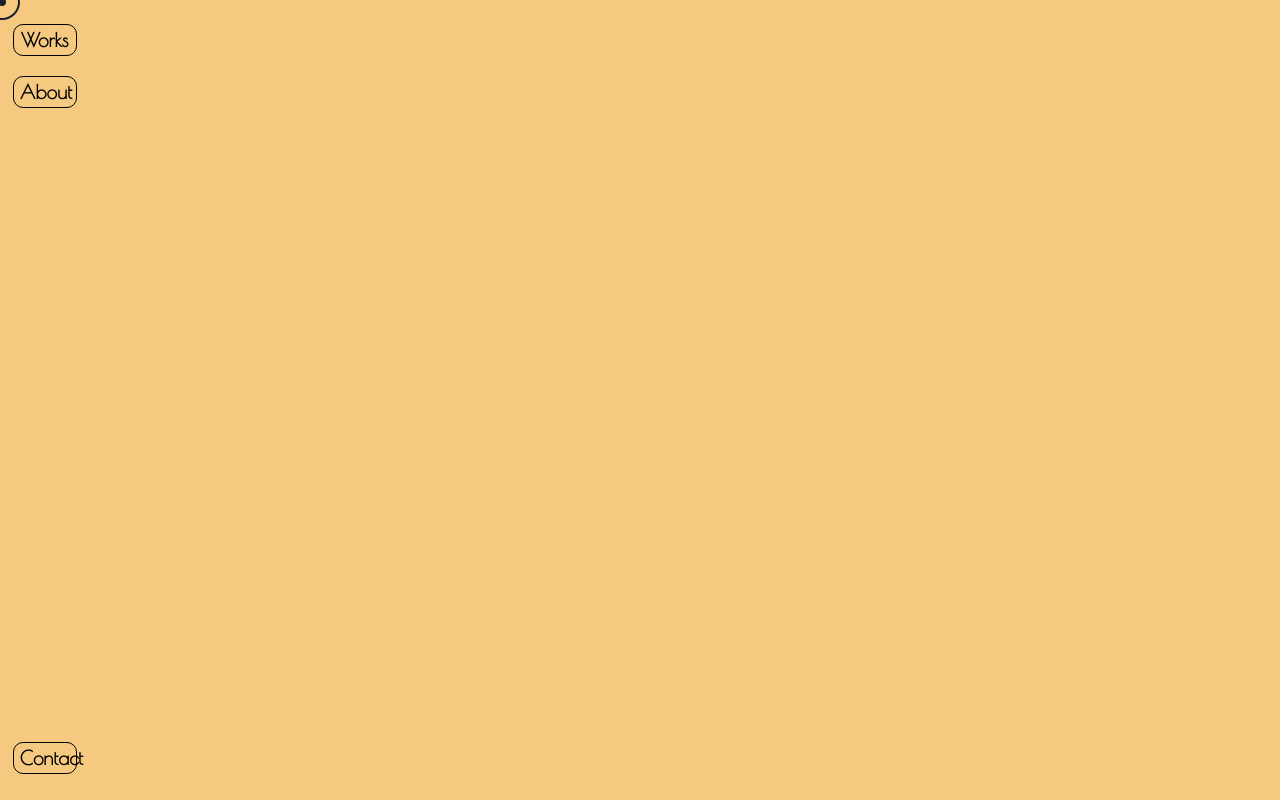
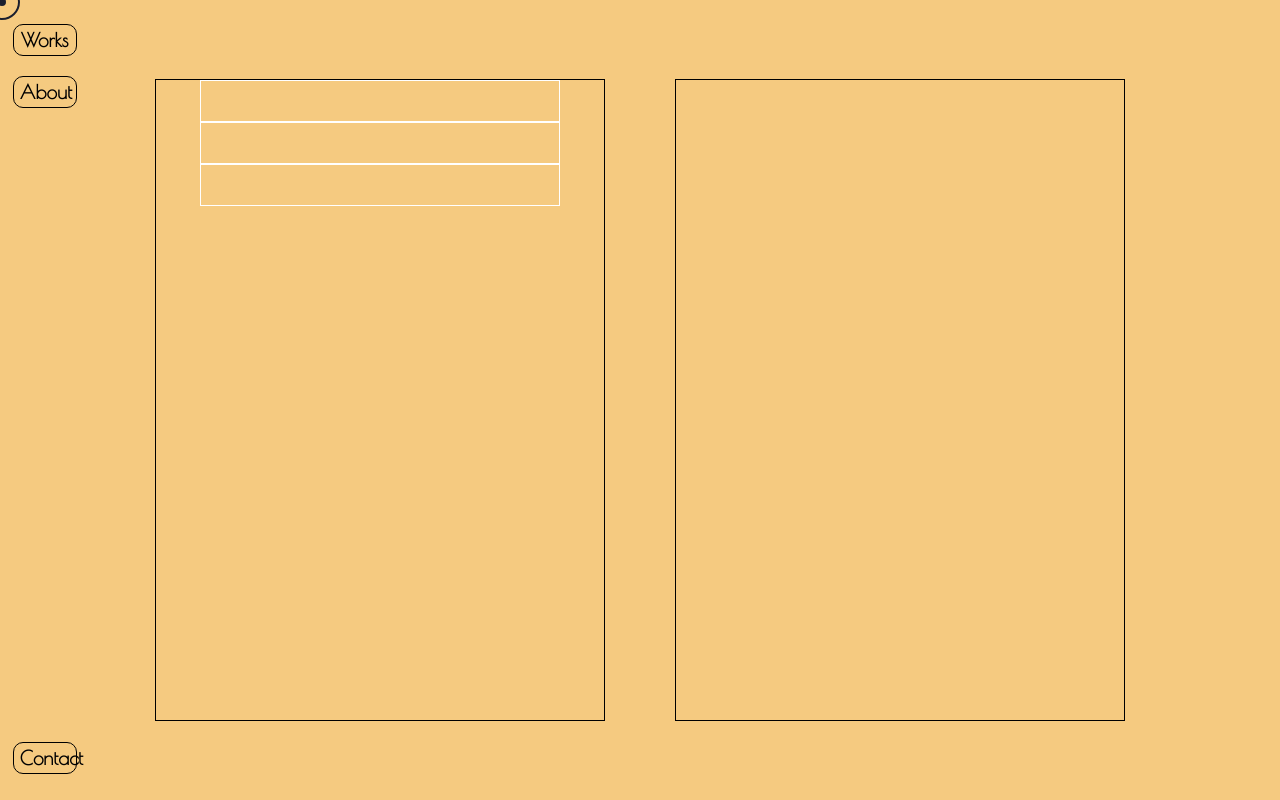
Before and after one commit to starleafer/My-portfolio, a React (Vite) app in the folder workspace/: page /cleaning in a window 1280 px wide. Built offline with nearby package versions, Linux system fonts and the light colour scheme; a web font is replaced by a local one.

Commit message:
Tweaked clipboard pop up

```diff
--- a/workspace/src/components/Buttons.jsx
+++ b/workspace/src/components/Buttons.jsx
@@ -85,20 +85,26 @@ function Buttons() {
         <StyledButton onClick={copyEmail} className={`clicked ${lightmode}`}>
           Contact
         </StyledButton>
-        {copySuccessMessage && <CopyAlert>{copySuccessMessage}</CopyAlert>}
+        {copySuccessMessage && <CopyAlert className="clicked">{copySuccessMessage}</CopyAlert>}
       </Contact>
     </ButtonContainer>
   );
 }
 
-const slide = keyframes`
+const slideAndFadeOut = keyframes`
   0% {
     left: 0vw;
     opacity: 0;
   }
+  20% {
+    left: 2vw;
+    opacity: 1;
+  }
+  70% {
+    opacity: 1;
+  }
   100% {
-      left: 20%;
-      opacity: 1;
+    opacity: 0;
   }
 `;
 
@@ -185,7 +191,7 @@ const Contact = styled.div`
 `;
 const CopyAlert = styled.div`
   position: absolute;
-  left: 7vw;
+  left: 2vw;
   width: 6vw;
   height: 4vh;
   display: flex;
@@ -194,13 +200,14 @@ const CopyAlert = styled.div`
   font-weight: 800;
   font-size: 1.3em;
   border-radius: 10px;
-  background-color: var(--blueish);
-  color: #fff;
+  background-color: #54a051;
+  color: #000;
   transform: translateX(100%);
   transition: transform 0.3s;
 
+
   &.clicked {
-    animation: ${slide} 0.4s forwards;
+    animation: ${slideAndFadeOut} 1.5s forwards;
   }
 `;
 
--- a/workspace/src/components/pages/Cleaning.jsx
+++ b/workspace/src/components/pages/Cleaning.jsx
@@ -5,7 +5,15 @@ import { motion as m } from 'framer-motion';
 function Cleaning() {
 
   return (
-    <Body></Body>
+    <Body>
+      <InfoContainer>
+        <Info></Info>
+        <Info></Info>
+        <Info></Info>
+      </InfoContainer>
+      <ImageContainer>
+      </ImageContainer>
+    </Body>
   )
 }
 
@@ -15,6 +23,27 @@ const Body = styled(m.div)`
   display: flex;
   align-items: center;
   justify-content: center;
+  gap: 70px;
+`
+const InfoContainer = styled.article`
+  display: flex;
+  flex-direction: column;
+  align-items: center;
+  border: 1px black solid;
+  height: 80vh;
+  width: 35vw;
+`
+const Info = styled.section`
+  border: 1px solid white;
+  height: 5vh;
+  width: 80%;
+`
+
+const ImageContainer = styled.div`
+  display: flex;
+  border: 1px black solid;
+  height: 80vh;
+  width: 35vw;
 `
 // const Container = styled.div`
 //   width: 70vw;
```
Lines whose indentation alone changed are shown as unchanged.
